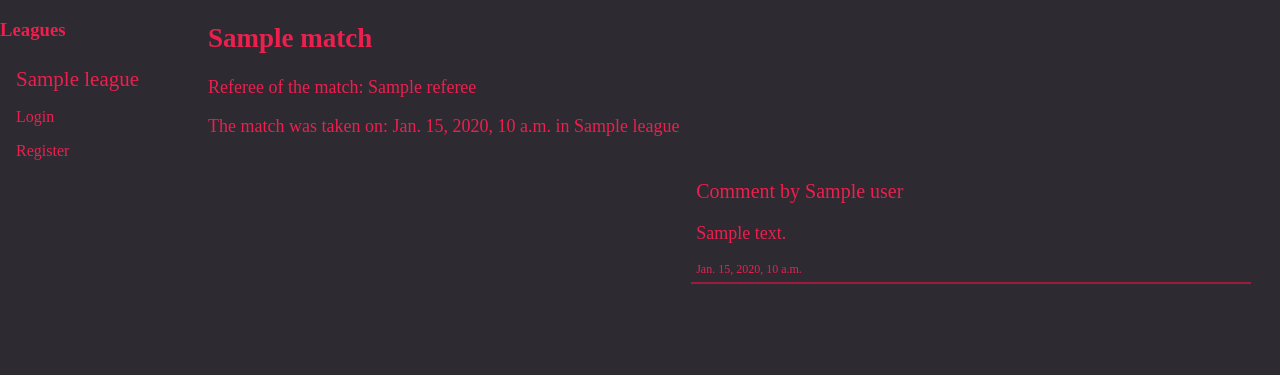
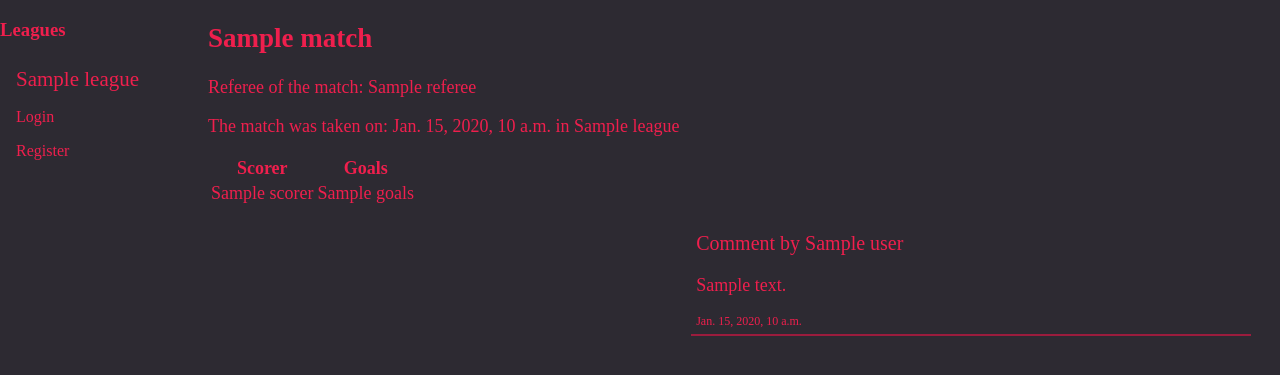
Before and after one commit to DeeStAcE/football_platfrom_project, a Django app: template football/templates/football/match_details.html in a window 1280 px wide. Shown: the top 375 px of the page. Run offline with Django 4.2, Linux system fonts and the light colour scheme; the template is opened without the code that fills it: most values are stand-ins (such as "Sample title", 1, 10 or a date in 2020).

Commit message:
adding scorers for match, creating model, view and tests

```diff
--- a/football/admin.py
+++ b/football/admin.py
@@ -9,3 +9,5 @@ admin.site.register(Match)
 admin.site.register(TeamLeague)
 admin.site.register(Player)
 admin.site.register(TeamFormation)
+admin.site.register(PlayerGoals)
+admin.site.register(Comment)
--- a/football/templates/football/match_details.html
+++ b/football/templates/football/match_details.html
@@ -5,6 +5,22 @@
         <h2>{{ match }}</h2>
         <p>Referee of the match: {{ match.referee }}</p>
         <p>The match was taken on: {{ match.date }} in {{ match.league }}</p>
+
+        {% if goals %}
+            <table>
+                <tr>
+                    <th>Scorer</th>
+                    <th>Goals</th>
+                </tr>
+                {% for goal in goals %}
+                    <tr>
+                        <td>{{ goal.scorer }}</td>
+                        <td>{{ goal.goals }}</td>
+                    </tr>
+                {% endfor %}
+            </table>
+        {% endif %}
+
     </section>
     {% include 'football/comments_with_form.html' %}
 
```
Also changed, not shown: football/models.py (+7 -0 lines), football/tests/conftest.py (+24 -0 lines), football/tests/tests.py (+4 -2 lines), football/tests/utils.py (+13 -1 lines), football/views.py (+8 -0 lines), football/migrations/0008_playergoals_match_goal_scorers.py (added), football/migrations/0009_alter_playergoals_goals.py (added).
